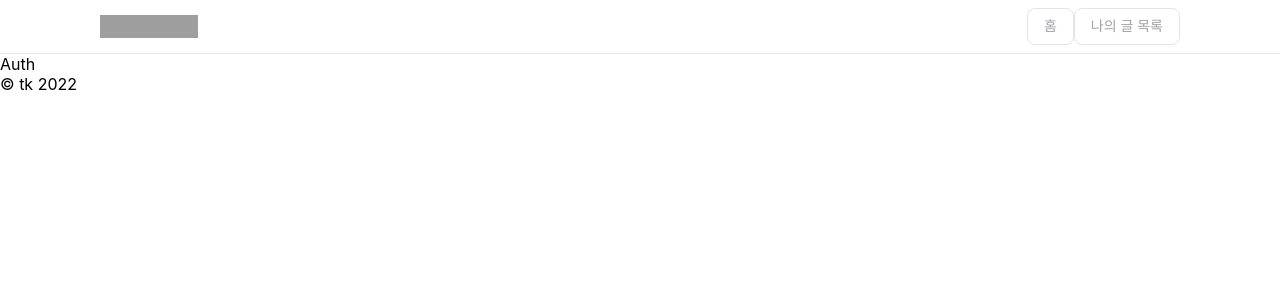
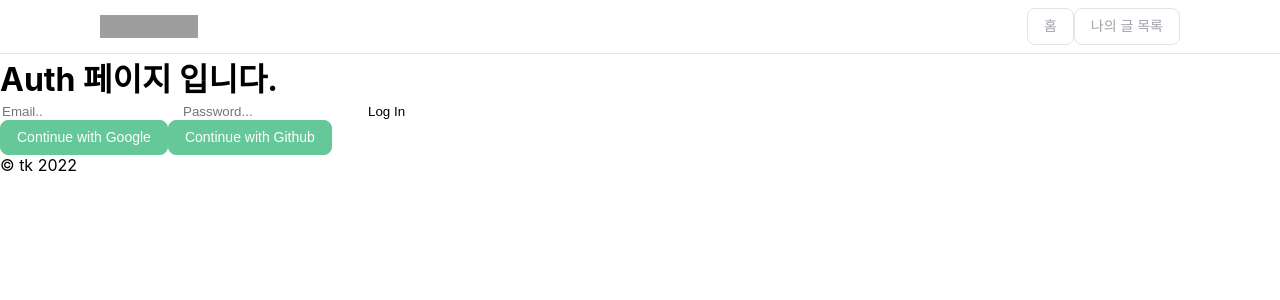
Before and after one commit to ohtaekwon/daechwita, a React (Create React App) app in the folder client/: page / in a window 1280 px wide. Shown: the top 300 px of the page. Built offline with nearby package versions, Linux system fonts and the light colour scheme; grey boxes are pictures that could not be loaded.

Commit message:
feat: 임시 auth페이지 구현

```diff
--- a/client/src/pages/auth.tsx
+++ b/client/src/pages/auth.tsx
@@ -1,7 +1,53 @@
-import React from "react";
+import React, { SyntheticEvent } from "react";
+import Button from "_common/components/button";
 
 const Auth = () => {
-  return <div>Auth</div>;
+  const [email, setEmail] = React.useState("");
+  const [password, setPassword] = React.useState("");
+
+  const onChange = (e: SyntheticEvent) => {
+    // console.log((e.target as HTMLInputElement).name);
+    const {
+      target: { name, value },
+    } = e as any;
+    if (name === "email") {
+      setEmail(value);
+    } else if (name === "password") {
+      setPassword(value);
+    }
+  };
+  const onSubmit = (e: SyntheticEvent) => {
+    e.preventDefault();
+  };
+
+  return (
+    <>
+      <h1>Auth 페이지 입니다.</h1>
+      <form onSubmit={onSubmit}>
+        <input
+          type="text"
+          name="email"
+          value={email}
+          placeholder="Email.."
+          onChange={onChange}
+          required
+        />
+        <input
+          type="password"
+          name="password"
+          value={password}
+          placeholder="Password..."
+          onChange={onChange}
+          required
+        />
+        <input type="submit" value="Log In" />
+      </form>
+      <div>
+        <Button variant={"primary"}>Continue with Google</Button>
+        <Button variant={"primary"}>Continue with Github</Button>
+      </div>
+    </>
+  );
 };
 
 export default Auth;
```
